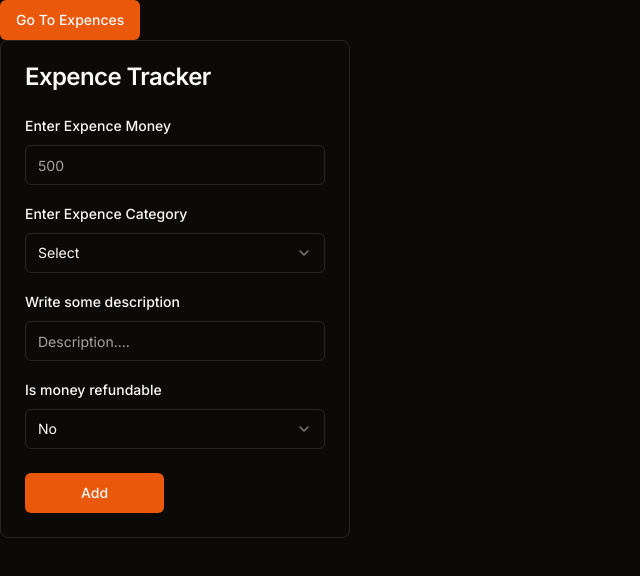
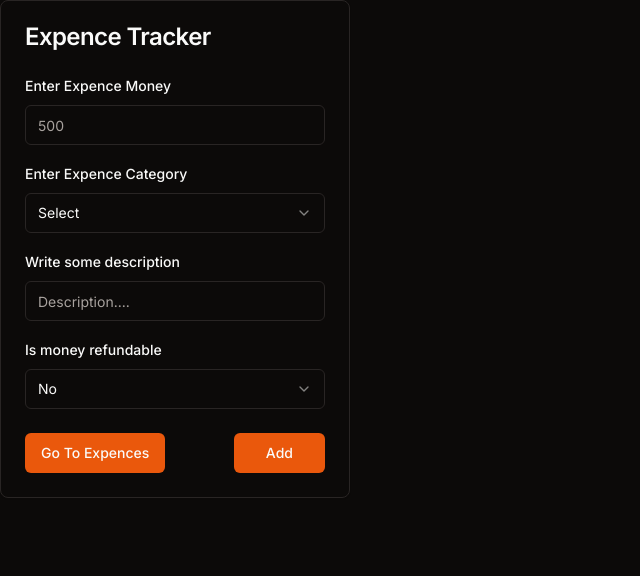
Before and after one commit to joydeep808/ExpenseTracker, a Next.js app: page /dashboard/Expense in a window 1280 px wide. Shown: the top 576 px of the page, without its empty margins (0-640 px from the left). Built offline with nearby package versions, Linux system fonts and the light colour scheme.

Commit message:
changes in ui and add 1 device login logic

```diff
--- a/src/Util/AuthHelper.ts
+++ b/src/Util/AuthHelper.ts
@@ -5,7 +5,7 @@ import crypto, { randomUUID } from 'crypto'
 import { JWT } from 'next-auth'
 
 export const setAccessTokenExpires  = ()=>{
-  const time = new Date( Date.now() + 10 * 60 * 1000)
+  const time = new Date( Date.now() + 2 * 60 * 1000)
   return time
 }
 export const setRefreshTokenExpiry = ()=>{
--- a/src/app/dashboard/Expense/page.tsx
+++ b/src/app/dashboard/Expense/page.tsx
@@ -62,7 +62,6 @@ function Page() {
   }
   return (
     <>
-  <Button><Link href={"/dashboard"}>Go To Expences</Link></Button>
 
  <Card className="w-[350px]">
       <CardHeader>
@@ -185,7 +184,11 @@ function Page() {
         />
           </div>
         {/* <Button variant="outline">Cancel</Button> */}
-        <Button className="mt-6 px-14 py-4" type="submit" disabled={isLoading ? true :false}>{isLoading ? <Spinner/>: "Add"}</Button>
+        <div className="flex justify-between mt-6">
+  <Button ><Link href={"/dashboard"}>Go To Expences</Link></Button>
+        <Button className=" px-8 py-4" type="submit" disabled={isLoading ? true :false}>{isLoading ? <Spinner/>: "Add"}</Button>
+        </div>
+
         </form>
       </Form>
       </CardContent>
--- a/src/app/dashboard/getAllExpences.ts
+++ b/src/app/dashboard/getAllExpences.ts
@@ -11,13 +11,19 @@ import { auth } from "@/auth"
 import { IExpense } from "@/app/Store"
 import { TRegistrationResponse } from "@/types/index.types"
 import { RedisClient, RedisHandler, setUserinRedis } from "@/helpers/Ratelimit"
+import { cookies } from "next/headers"
+import { NextResponse } from "next/server"
 
 export async function getAllExpences ():Promise<TRegistrationResponse>{
   try {
 
   const Checkuser  =  await RedisHandler()
    if (Checkuser.success === false){
-    if (Checkuser.err ===  "Invalid user") return new ApiResponse(401 , "Please login" ,false).response()
+    if (Checkuser.err ===  "Invalid user"){
+      cookies().delete("__Secure-authjs.session-token")
+
+       return new ApiResponse(401 , "Please login" ,false).response()
+      }
     else return new ApiResponse(401 , "You have reached your limit please" ,false).response()
    }
    const User = Checkuser.userAuth?.user
--- a/src/app/dashboard/page.tsx
+++ b/src/app/dashboard/page.tsx
@@ -20,6 +20,7 @@ import { ExpenseCard } from './ui/Expense'
 import Loading from '@/components/ui/Loading'
 import { Data } from './Expense/Data'
 import { useRouter } from "next/navigation"
+import { signOut } from 'next-auth/react'
 
 
  function Page() {
@@ -36,12 +37,16 @@ import { useRouter } from "next/navigation"
      else {
        const fetchAllExpences = async()=>{
          const allExpences = await getAllExpences()
-
+         console.log(allExpences)
          if (!allExpences || !allExpences.success )  {
            toast.error(allExpences?.message || "Something went wrong")
+           if (allExpences.message === "Please login") {
+            Navigate.replace("/sign-in")
+          }
          }
 
          else{
+
            toast.success(allExpences.message)
            const FoundExpenses =await JSON.parse(allExpences.data)
           addExpenses(FoundExpenses)
```
